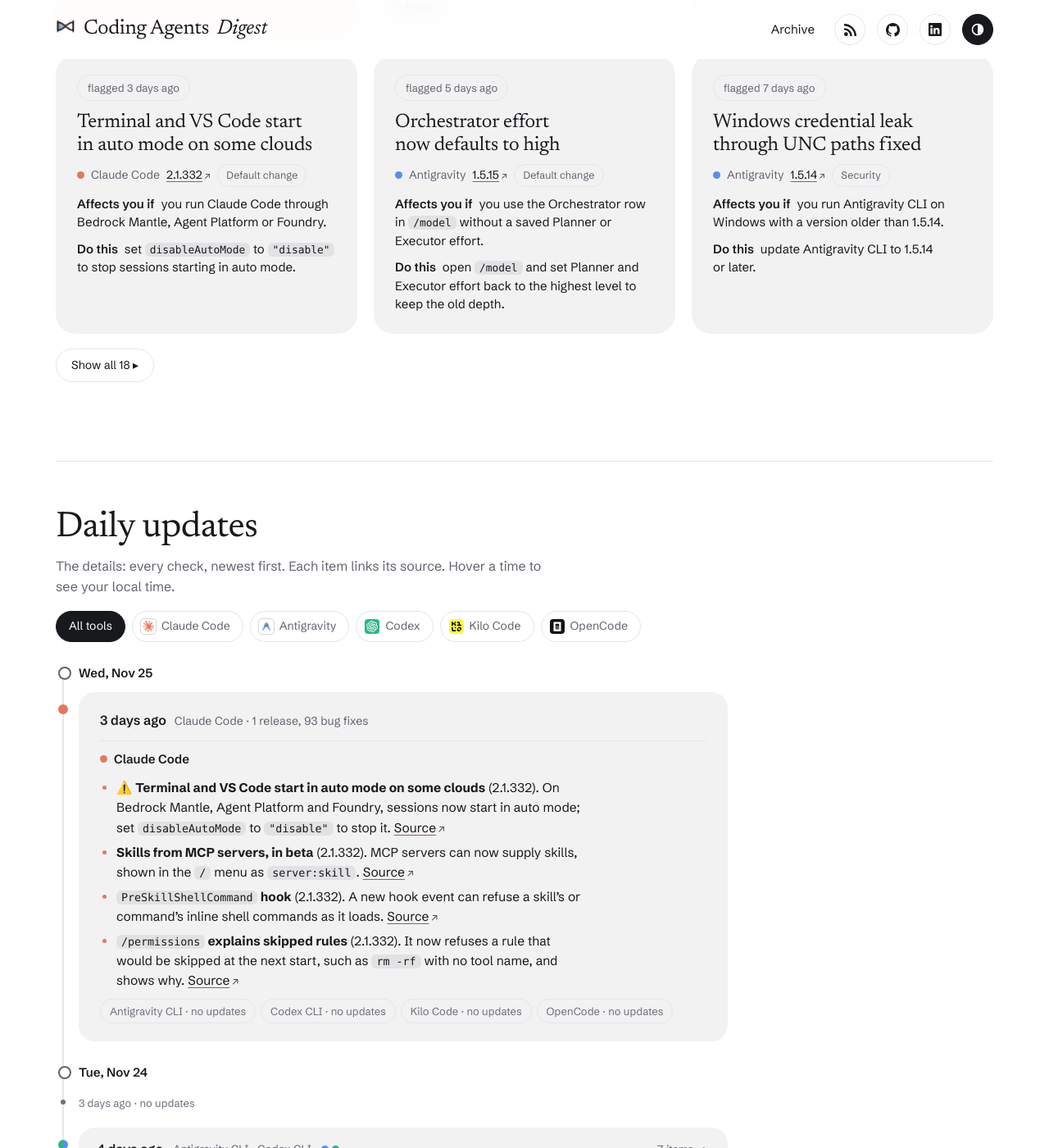
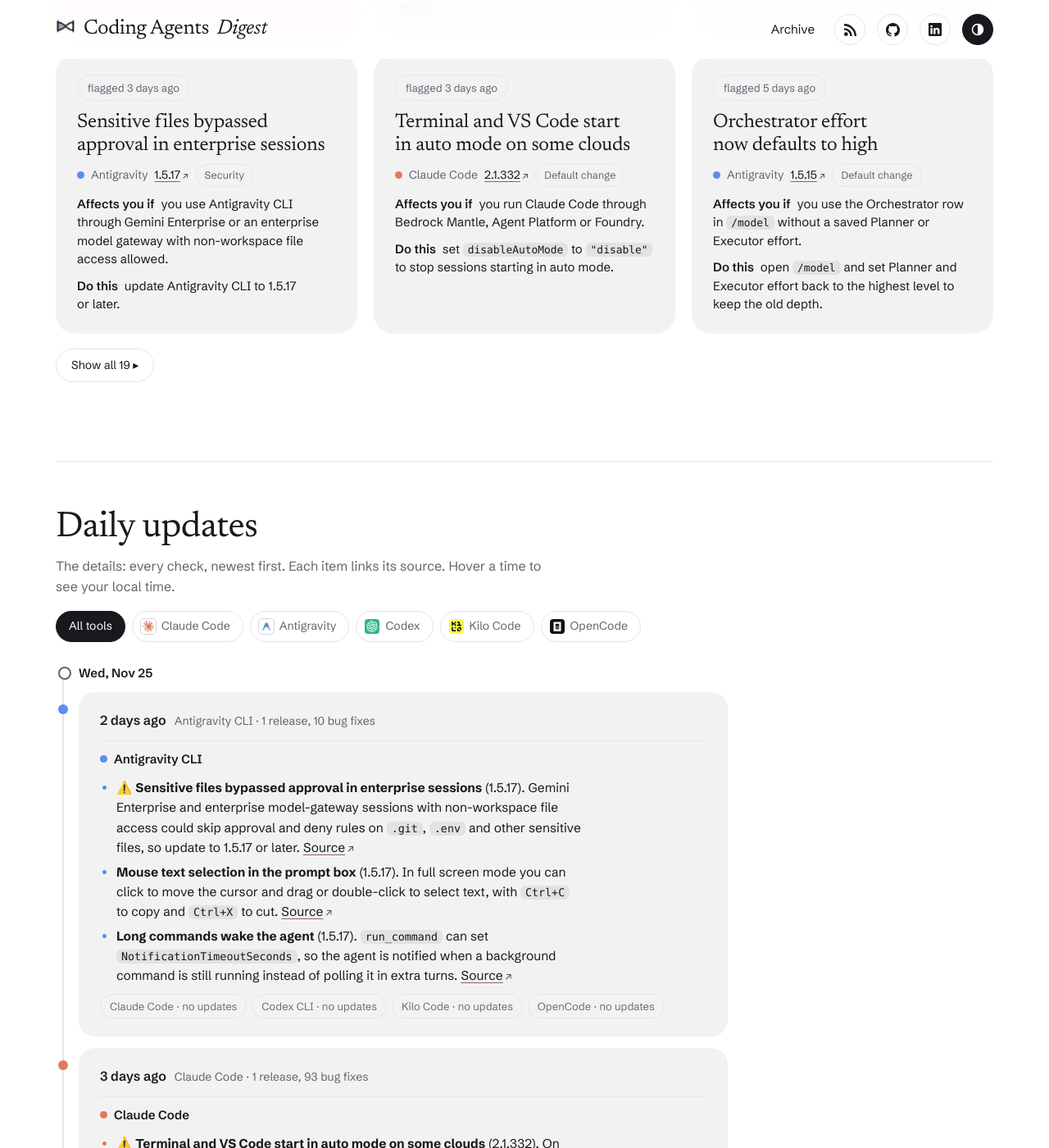
Before and after one commit to IbrahimSobh/coding-agents-digest, a Jekyll site: the page built from docs/index.html, in a window 1280 px wide and 1400 px high, scrolled down 4469 px. Shown: the whole window at 82% size. Built offline with Jekyll 4.4.1, drawn with Linux system fonts in a browser that asks for light colours; some of the changed text lies outside the part shown.

Commit message:
Check 2026-11-25 23:41: Antigravity CLI
Co-Authored-By: Claude Haiku 5.5 <noreply@anthropic.com>
Claude-Session: https://claude.ai/code/session_01FsAJh8C5JsvdrPhdhPaVNo

```diff
--- a/docs/_data/actions.json
+++ b/docs/_data/actions.json
@@ -700,5 +700,18 @@
    "flagged": "2026-11-25",
    "category": "default-change",
    "dismissed": false
+ },
+ {
+   "id": "antigravity-cli-1.5.17-sensitive-file-bypass",
+   "tool": "antigravity-cli",
+   "version": "1.5.17",
+   "url": "https://github.com/google-antigravity/antigravity-cli/releases/tag/1.5.17",
+   "title": "Sensitive files bypassed approval in enterprise sessions",
+   "affects": "you use Antigravity CLI through Gemini Enterprise or an enterprise model gateway with non-workspace file access allowed.",
+   "do": "update Antigravity CLI to 1.5.17 or later.",
+   "deadline": null,
+   "flagged": "2026-11-25",
+   "category": "security",
+   "dismissed": false
  }
 ]
--- a/docs/_data/brief.json
+++ b/docs/_data/brief.json
@@ -1,8 +1,8 @@
 {
- "updated": "2026-11-25T08:41+02:00",
- "updated_label": "Nov 25, 08:41",
+ "updated": "2026-11-25T23:41+02:00",
+ "updated_label": "Nov 25, 23:41",
  "window": "Nov 18 to Nov 25, 2026",
- "headline": "Claude Code 2.1.332 starts some cloud sessions in auto mode, and marketplace auto-update begins November 30 unless you opt out.",
+ "headline": "Antigravity CLI 1.5.17 closes a sensitive-file approval bypass, and marketplace auto-update starts November 30 unless you opt out.",
  "themes": [
   {
    "tag": "Defaults",
@@ -19,8 +19,8 @@
   {
    "tag": "Security",
    "title": "Permission and sandbox holes closed",
-   "facts": "Claude Code 2.1.328 closes an MCP header leak on redirect and a sandbox network-rule bypass ([v2.1.328](https://github.com/anthropics/claude-code/releases/tag/v2.1.328)). Antigravity CLI 1.5.14 fixes a Windows credential leak through UNC paths ([1.5.14](https://github.com/google-antigravity/antigravity-cli/releases/tag/1.5.14)). Codex 0.170.0 keeps sandbox restrictions through permission updates and child threads ([rust-v0.170.0](https://github.com/openai/codex/releases/tag/rust-v0.170.0)). Kilo Code v7.8.32 carries the hono and node-forge security updates ([v7.8.32](https://github.com/Kilo-Org/kilocode/releases/tag/v7.8.32)).",
-   "so_what": "update Claude Code to 2.1.328 or later, Antigravity CLI to 1.5.14 or later and Kilo Code to 7.8.32 or later."
+   "facts": "Claude Code 2.1.328 closes an MCP header leak on redirect and a sandbox network-rule bypass ([v2.1.328](https://github.com/anthropics/claude-code/releases/tag/v2.1.328)). Antigravity CLI 1.5.17 closes a bypass of approval and deny rules on sensitive files in Gemini Enterprise sessions, and 1.5.14 fixed a Windows credential leak through UNC paths ([1.5.17](https://github.com/google-antigravity/antigravity-cli/releases/tag/1.5.17), [1.5.14](https://github.com/google-antigravity/antigravity-cli/releases/tag/1.5.14)). Codex 0.170.0 keeps sandbox restrictions through permission updates and child threads ([rust-v0.170.0](https://github.com/openai/codex/releases/tag/rust-v0.170.0)). Kilo Code v7.8.32 carries the hono and node-forge security updates ([v7.8.32](https://github.com/Kilo-Org/kilocode/releases/tag/v7.8.32)).",
+   "so_what": "update Claude Code to 2.1.328 or later, Antigravity CLI to 1.5.17 or later and Kilo Code to 7.8.32 or later."
   }
  ],
  "watch_next": "Watch whether the Claude Code 2.1.332 auto-mode default on cloud providers stays in later notes, and the next Codex CLI notes for any removal of code_mode_host_grpc."
--- a/docs/_data/headlines.json
+++ b/docs/_data/headlines.json
@@ -350,8 +350,13 @@
   "headline": "Claude Code marketplace auto-update starts November 30, while Antigravity CLI 1.5.16 and Codex 0.172.0 add resume and MCP startup changes."
  },
  {
-   "updated": "2026-11-25T08:41+02:00",
-   "window": "Nov 18 to Nov 25, 2026",
-   "headline": "Claude Code 2.1.332 starts some cloud sessions in auto mode, and marketplace auto-update begins November 30 unless you opt out."
+  "updated": "2026-11-25T08:41+02:00",
+  "window": "Nov 18 to Nov 25, 2026",
+  "headline": "Claude Code 2.1.332 starts some cloud sessions in auto mode, and marketplace auto-update begins November 30 unless you opt out."
+ },
+ {
+  "updated": "2026-11-25T23:41+02:00",
+  "window": "Nov 18 to Nov 25, 2026",
+  "headline": "Antigravity CLI 1.5.17 closes a sensitive-file approval bypass, and marketplace auto-update starts November 30 unless you opt out."
  }
 ]
--- a/docs/_data/releases.json
+++ b/docs/_data/releases.json
@@ -551,5 +551,6 @@
  },
  {"tool": "antigravity-cli", "tag": "1.5.16", "date": "2026-11-24"},
  {"tool": "codex", "tag": "rust-v0.172.0", "date": "2026-11-24"},
- {"tool": "claude-code", "tag": "v2.1.332", "date": "2026-11-25"}
+ {"tool": "claude-code", "tag": "v2.1.332", "date": "2026-11-25"},
+ {"tool": "antigravity-cli", "tag": "1.5.17", "date": "2026-11-25"}
 ]
--- /dev/null
+++ b/docs/digests/2026-11-25-2341.md
@@ -0,0 +1,27 @@
+---
+layout: digest
+title: "Check: Nov 25, 2026, 23:41"
+date: 2026-11-25 23:41:00 +0200
+run: "Nov 25, 2026, 23:41 (Cairo)"
+since: "Nov 25, 2026, 08:41"
+quiet: false
+summary: "Antigravity CLI 1.5.17 closes a sensitive-file approval bypass for enterprise sessions and adds mouse text selection."
+---
+Antigravity CLI · 1 release, 10 bug fixes
+
+### Claude Code
+- No updates since Nov 25, 2026, 08:41.
+
+### Antigravity CLI
+- ⚠️ **Sensitive files bypassed approval in enterprise sessions** (1.5.17). Gemini Enterprise and enterprise model-gateway sessions with non-workspace file access could skip approval and deny rules on `.git`, `.env` and other sensitive files, so update to 1.5.17 or later. [Source](https://github.com/google-antigravity/antigravity-cli/releases/tag/1.5.17)
+- **Mouse text selection in the prompt box** (1.5.17). In full screen mode you can click to move the cursor and drag or double-click to select text, with `Ctrl+C` to copy and `Ctrl+X` to cut. [Source](https://github.com/google-antigravity/antigravity-cli/releases/tag/1.5.17)
+- **Long commands wake the agent** (1.5.17). `run_command` can set `NotificationTimeoutSeconds`, so the agent is notified when a background command is still running instead of polling it in extra turns. [Source](https://github.com/google-antigravity/antigravity-cli/releases/tag/1.5.17)
+
+### Codex CLI
+- No updates since Nov 25, 2026, 08:41.
+
+### Kilo Code
+- No updates since Nov 25, 2026, 08:41.
+
+### OpenCode
+- No updates since Nov 25, 2026, 08:41.
```
Also changed, not shown: task/state.json (+4 -4 lines).
